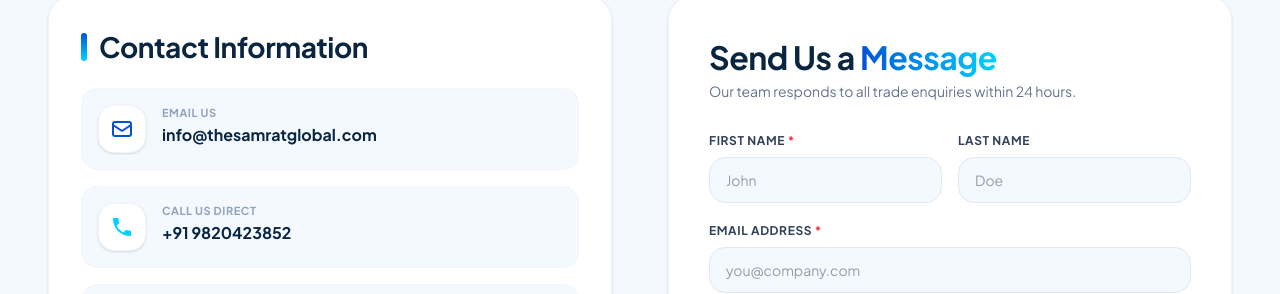
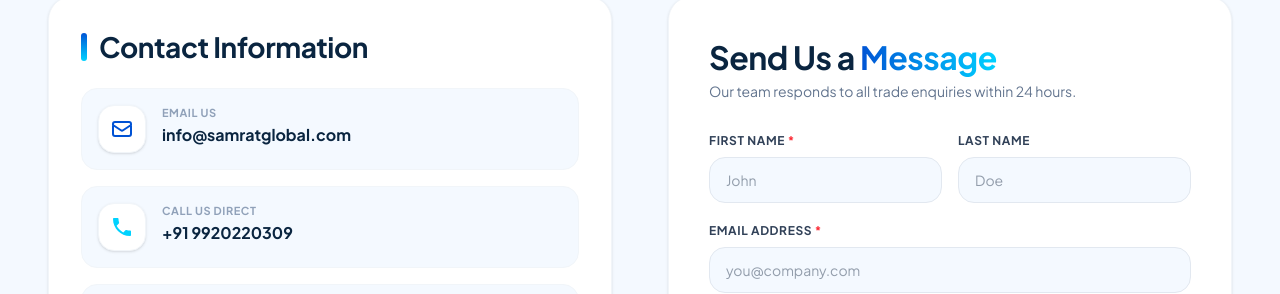
Before and after one commit to mumbaiops45/samaratglobal, a Next.js app: page /contact in a window 1280 px wide. Shown: the part 760-1054 px from the top of the page. Built offline with nearby package versions, Linux system fonts and the light colour scheme.

Commit message:
make some update

```diff
--- a/src/app/component/Footer.jsx
+++ b/src/app/component/Footer.jsx
@@ -121,13 +121,13 @@ const Footer = () => {
     },
     {
       icon: Phone,
-      href: "tel:+919820423852",
-      content: "+91 98204 23852",
+      href: "tel:+919920220309",
+      content: "+91 9920220309",
     },
     {
       icon: Mail,
-      href: "mailto:info@thesamratglobal.com",
-      content: "info@thesamratglobal.com",
+      href: "mailto:info@samratglobal.com",
+      content: "info@samratglobal.com",
     },
   ];
 
--- a/src/app/contact/ContactPage.jsx
+++ b/src/app/contact/ContactPage.jsx
@@ -124,7 +124,7 @@ const ContactPage = () => {
 
     try {
       const response = await axios.post(
-        "https://formsubmit.co/ajax/info@thesamratglobal.com",
+        "https://formsubmit.co/ajax/info@samratglobal.com",
         formDataToSend,
         {
           headers: {
@@ -163,14 +163,14 @@ const ContactPage = () => {
     {
       icon: <HiOutlineMail className="text-xl sm:text-2xl text-[#0052D4]" />,
       title: "Email Us",
-      value: "info@thesamratglobal.com",
-      link: "mailto:info@thesamratglobal.com",
+      value: "info@samratglobal.com",
+      link: "mailto:info@samratglobal.com",
     },
     {
       icon: <IoMdCall className="text-xl sm:text-2xl text-[#00D2FF]" />,
       title: "Call Us Direct",
-      value: "+91 9820423852",
-      link: "tel:+919820423852",
+      value: "+91 9920220309",
+      link: "tel:+919920220309",
     },
     {
       icon: <FaMapMarkerAlt className="text-xl sm:text-2xl text-[#0072FF]" />,
```
